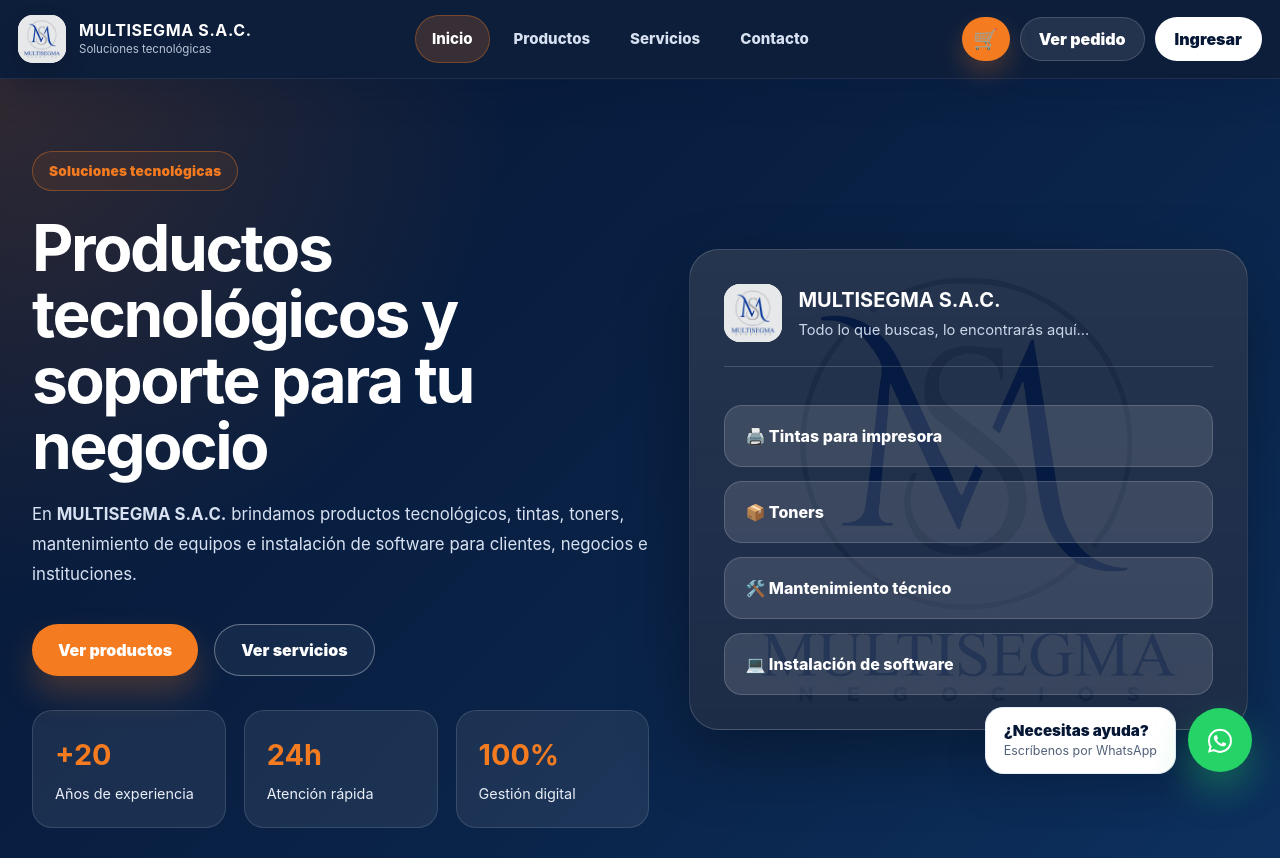
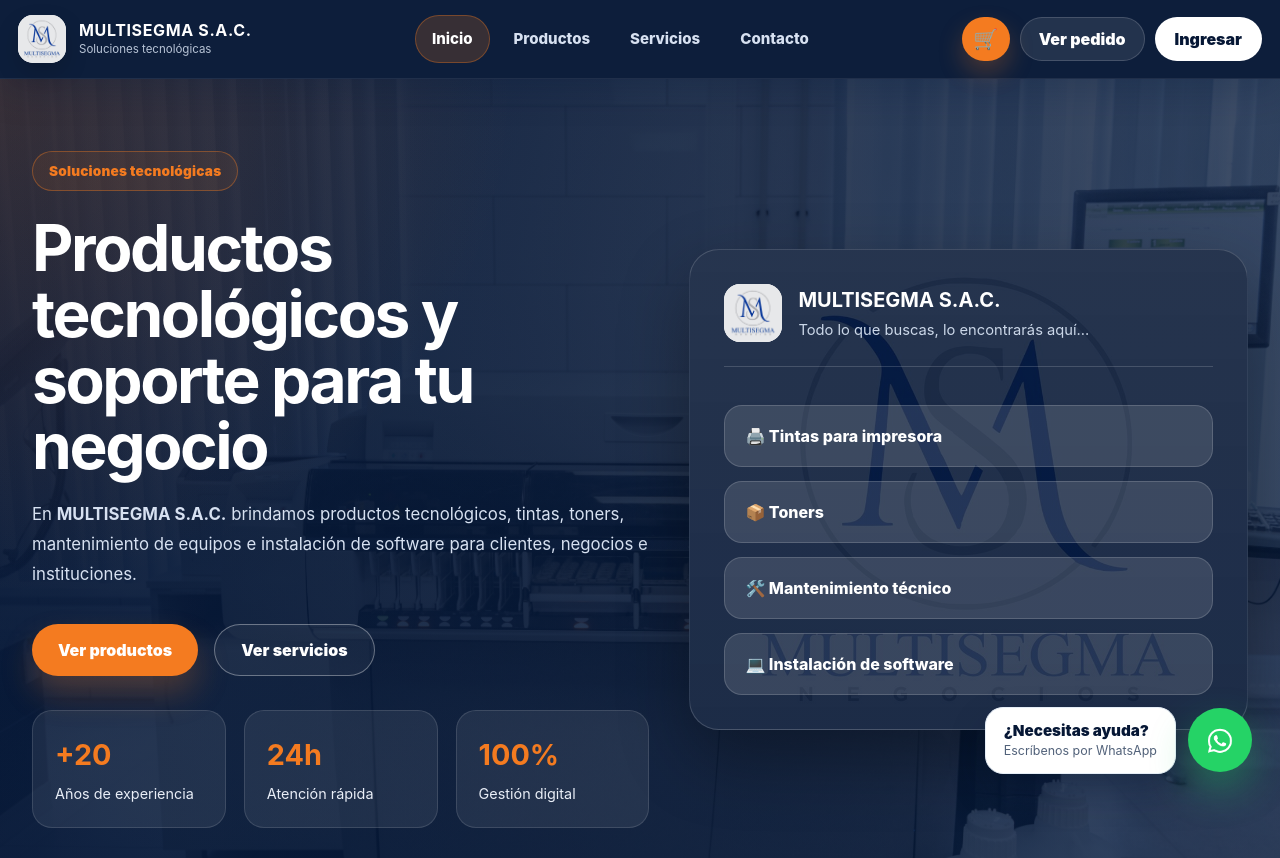
Before and after one commit to JH188/-multisegma-sac, an Angular app in the folder frontend/: page / in a window 1280 px wide. Shown: the top 858 px of the page. Built offline with nearby package versions, Linux system fonts and the light colour scheme; no server answers.

Commit message:
Agregar fondo visual al hero de Multisegma

```diff
--- a/frontend/src/app/pages/home/home.html
+++ b/frontend/src/app/pages/home/home.html
@@ -1,7 +1,9 @@
 <!-- =========================
-     HERO EMPRESARIAL
+     HERO PRINCIPAL
 ========================= -->
 <section class="hero-empresa" id="inicio">
+  <div class="hero-bg-image"></div>
+
   <div class="hero-info">
     <span class="tag">Soluciones tecnológicas</span>
 
@@ -116,7 +118,9 @@
     Cargando productos desde el sistema...
   </div>
 
-  <div class="error-box" *ngIf="error">{{ error }}</div>
+  <div class="error-box" *ngIf="error">
+    {{ error }}
+  </div>
 
   <div class="category-filter" *ngIf="!loading && !error">
     <button
--- a/frontend/src/app/pages/home/home.scss
+++ b/frontend/src/app/pages/home/home.scss
@@ -1397,3 +1397,57 @@ section {
     grid-template-columns: 1fr;
   }
 }
+.hero-empresa {
+  position: relative;
+  overflow: hidden;
+  min-height: 640px;
+  padding: 72px 32px 56px;
+  display: grid;
+  grid-template-columns: 1.05fr 0.95fr;
+  gap: 40px;
+  align-items: center;
+  background: #061735;
+  color: #ffffff;
+}
+
+.hero-bg-image {
+  position: absolute;
+  inset: 0;
+  background:
+    linear-gradient(
+      90deg,
+      rgba(6, 23, 53, 0.94) 0%,
+      rgba(6, 23, 53, 0.84) 42%,
+      rgba(6, 23, 53, 0.68) 100%
+    ),
+    url('/assets/lisume/hero-multisegma.jpg') center/cover no-repeat;
+  z-index: 0;
+}
+
+.hero-bg-image::after {
+  content: "";
+  position: absolute;
+  inset: 0;
+  background:
+    radial-gradient(circle at top left, rgba(244, 123, 32, 0.18), transparent 34%),
+    linear-gradient(135deg, rgba(6, 23, 53, 0.22), rgba(8, 36, 77, 0.34));
+}
+
+.hero-info,
+.hero-card {
+  position: relative;
+  z-index: 1;
+}
+
+@media (max-width: 820px) {
+  .hero-bg-image {
+    background:
+      linear-gradient(
+        180deg,
+        rgba(6, 23, 53, 0.96) 0%,
+        rgba(6, 23, 53, 0.88) 55%,
+        rgba(6, 23, 53, 0.82) 100%
+      ),
+      url('/assets/lisume/hero-multisegma.jpg') center/cover no-repeat;
+  }
+}
```
Also changed, not shown: frontend/src/assets/lisume/hero-multisegma.jpg (added).
